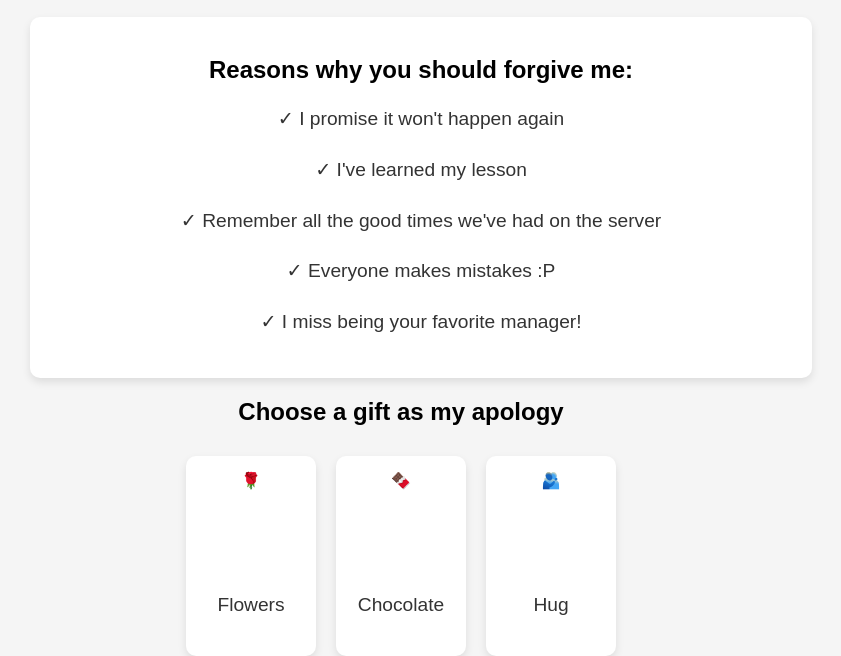
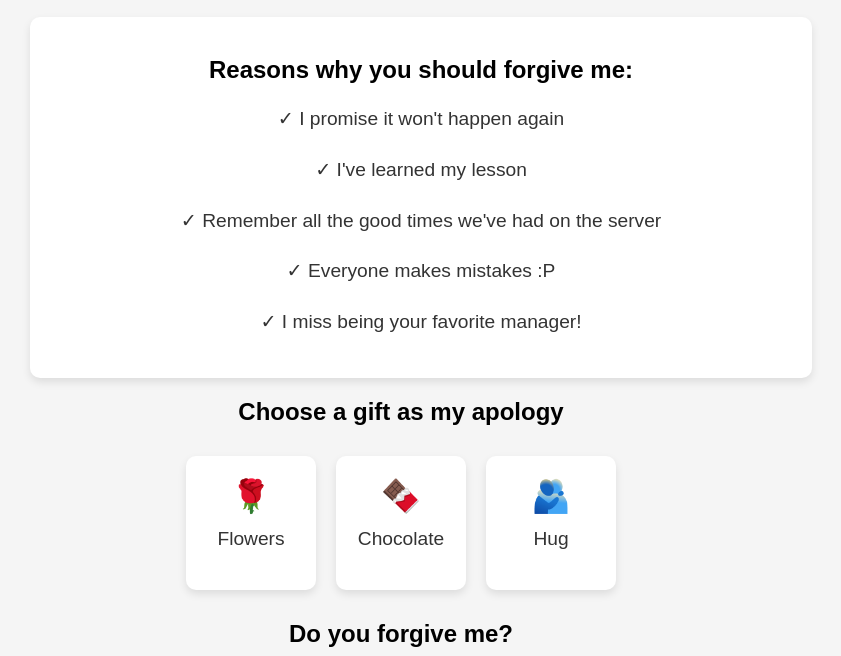
Before and after one commit to joellaykan/pardon, a plain HTML site: page index.html in a window 1280 px wide. Shown: the part 314-970 px from the top of the page, without its empty margins (239-1080 px from the left). Drawn offline with Linux system fonts and the light colour scheme.

Commit message:
Last update in index.html

```diff
--- a/index.html
+++ b/index.html
@@ -106,7 +106,8 @@
 
         .gift .emojis {
             width: 100px;
-            height: 100px;
+            transform: scale(2);
+            margin-top: 15px;
             object-fit: cover;
         }
 
```
